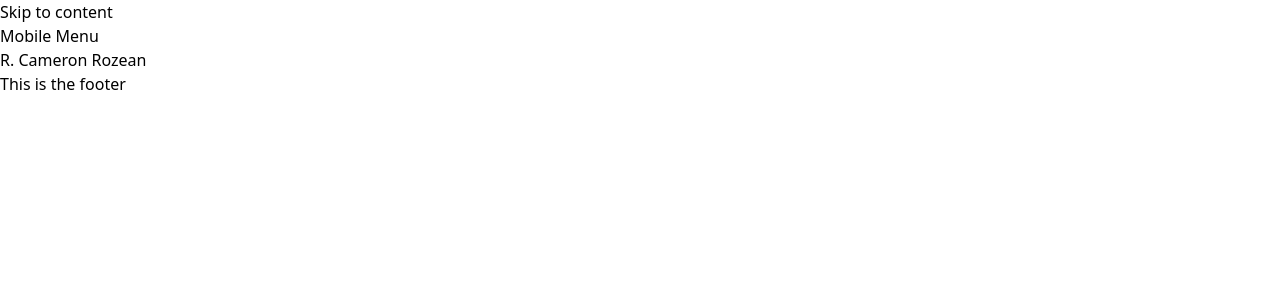
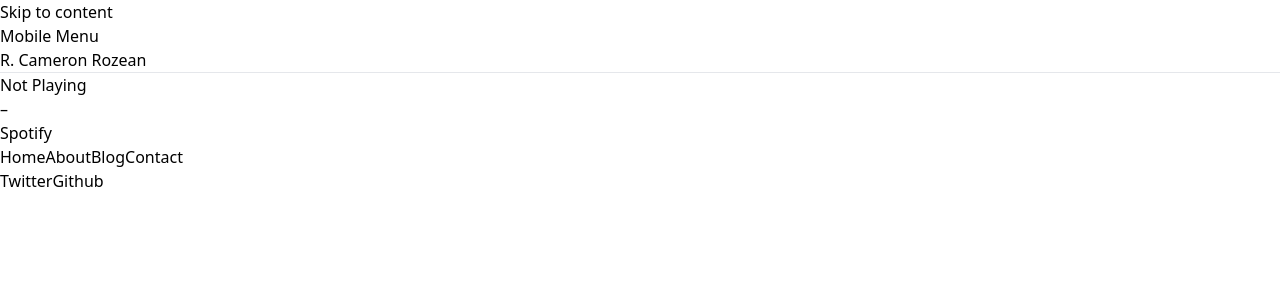
Before and after one commit to rcrozean/rcrozean.com, a Next.js app: page / in a window 1280 px wide. Shown: the top 300 px of the page. Built offline with nearby package versions, Linux system fonts and the light colour scheme; no server answers.

Commit message:
added spotify connections

```diff
--- a/components/Footer.tsx
+++ b/components/Footer.tsx
@@ -1,16 +1,42 @@
-import React, { ReactNode } from 'react';
 import Link from 'next/link';
 
-type Props = {
-  children?: ReactNode;
-  title?: string;
+import NowPlaying from 'components/NowPlaying';
+
+const ExternalLink = ({ href, children }) => {
+  return (
+    <a target="_blank" rel="noopener noreferrer" href={href}>
+      {children}
+    </a>
+  );
 };
 
-const Footer = ({ children, title = 'This is the default title' }: Props) => (
-  <div>
-    {children}
-    This is the footer
-  </div>
-);
-
-export default Footer;
+export default function Footer() {
+  return (
+    <footer>
+      <hr />
+      <NowPlaying />
+      <div>
+        <div>
+          <Link href="/">
+            <a>Home</a>
+          </Link>
+          <Link href="/about">
+            <a>About</a>
+          </Link>
+          <Link href="/blog">
+            <a>Blog</a>
+          </Link>
+          <Link href="/blog">
+            <a>Contact</a>
+          </Link>
+        </div>
+        <div>
+          <ExternalLink href="https://twitter.com/rcrozean">
+            Twitter
+          </ExternalLink>
+          <ExternalLink href="https://github.com/rcrozean">Github</ExternalLink>
+        </div>
+      </div>
+    </footer>
+  );
+}
--- /dev/null
+++ b/components/NowPlaying.tsx
@@ -0,0 +1,24 @@
+import useSWR from 'swr';
+import { useEffect } from 'react';
+import { animate } from 'motion';
+
+import fetcher from 'lib/fetcher';
+import { NowPlayingSong } from 'lib/types';
+
+export default function NowPlaying() {
+  const { data } = useSWR<NowPlayingSong>('api/now-playing', fetcher);
+
+  return (
+    <div>
+      {data?.songUrl ? (
+        <a href={data.songUrl} target="_blank" rel="noopener noreferrer">
+          {data.title}
+        </a>
+      ) : (
+        <p>Not Playing</p>
+      )}
+      <span>{' – '}</span>
+      <p>{data?.artist ?? 'Spotify'}</p>
+    </div>
+  );
+}
--- /dev/null
+++ b/lib/fetcher.ts
@@ -0,0 +1,7 @@
+export default async function fetcher<JSON = any>(
+    input: RequestInfo,
+    init?: RequestInit
+): Promise<JSON> {
+    const res = await fetch(input, init);
+    return res.json();
+}
--- /dev/null
+++ b/lib/spotify.ts
@@ -0,0 +1,34 @@
+const client_id = process.env.SPOTIFY_CLIENT_ID;
+const client_secret = process.env.SPOTIFY_CLIENT_SECRET;
+const refresh_token = process.env.SPOTIFY_REFRESH_TOKEN;
+
+const basic = Buffer.from(`${client_id}:${client_secret}`).toString('base64');
+const NOW_PLAYING_ENDPOINT = `https://api.spotify.com/v1/me/player/currently-playing`;
+const TOP_TRACKS_ENDPOINT = `https://api.spotify.com/v1/me/top/tracks`;
+const TOKEN_ENDPOINT = `https://accounts.spotify.com/api/token`;
+
+const getAccessToken = async () => {
+  const response = await fetch(TOKEN_ENDPOINT, {
+    method: 'POST',
+    headers: {
+      Authorization: `Basic ${basic}`,
+      'Content-Type': 'application/x-www-form-urlencoded'
+    },
+    body: new URLSearchParams({
+      grant_type: 'refresh_token',
+      refresh_token
+    })
+  });
+
+  return response.json();
+};
+
+export const getNowPlaying = async () => {
+  const { access_token } = await getAccessToken();
+
+  return fetch(NOW_PLAYING_ENDPOINT, {
+    headers: {
+      Authorization: `Bearer ${access_token}`
+    }
+  });
+};
--- /dev/null
+++ b/lib/types.ts
@@ -0,0 +1,14 @@
+export type Song = {
+    songUrl: string;
+    artist: string;
+    title: string;
+};
+
+export type NowPlayingSong = {
+    album: string;
+    albumImageUrl: string;
+    artist: string;
+    isPlaying: boolean;
+    songUrl: string;
+    title: string;
+};
--- /dev/null
+++ b/pages/api/now-playing.ts
@@ -0,0 +1,40 @@
+import type { NextApiRequest, NextApiResponse } from "next";
+import { getNowPlaying } from 'lib/spotify';
+
+export default async function handler(
+    req: NextApiRequest,
+    res: NextApiResponse
+) {
+    const response = await getNowPlaying();
+
+    if (response.status === 204 || response.status > 400) {
+        return res.status(200).json({ isPlaying: false });
+    }
+
+    const song = await response.json();
+
+    if (song.item === null) {
+        return res.status(200).json({ isPlaying: false });
+    }
+
+    const isPlaying = song.is_playing;
+    const title = song.item.name;
+    const artist = song.item.artists.map((_artist) => _artist.name).join(', ');
+    const album = song.item.album.name;
+    const albumImageUrl = song.item.album.images[0].url;
+    const songUrl = song.item.external_urls.spotify;
+
+    res.setHeader(
+        'Cache-Control',
+        'public, s-maxage=60, stale-while-revalidate=30'
+    );
+
+    return res.status(200).json({
+        album,
+        albumImageUrl,
+        artist,
+        isPlaying,
+        songUrl,
+        title
+    });
+}
--- a/utils/sample-data.ts
+++ /dev/null
@@ -1,9 +0,0 @@
-import { User } from '../interfaces'
-
-/** Dummy user data. */
-export const sampleUserData: User[] = [
-  { id: 101, name: 'Alice' },
-  { id: 102, name: 'Bob' },
-  { id: 103, name: 'Caroline' },
-  { id: 104, name: 'Dave' },
-]
```
Also changed, not shown: package.json (+6 -4 lines), 2 other files (tests, documents, lock files or other folders).
